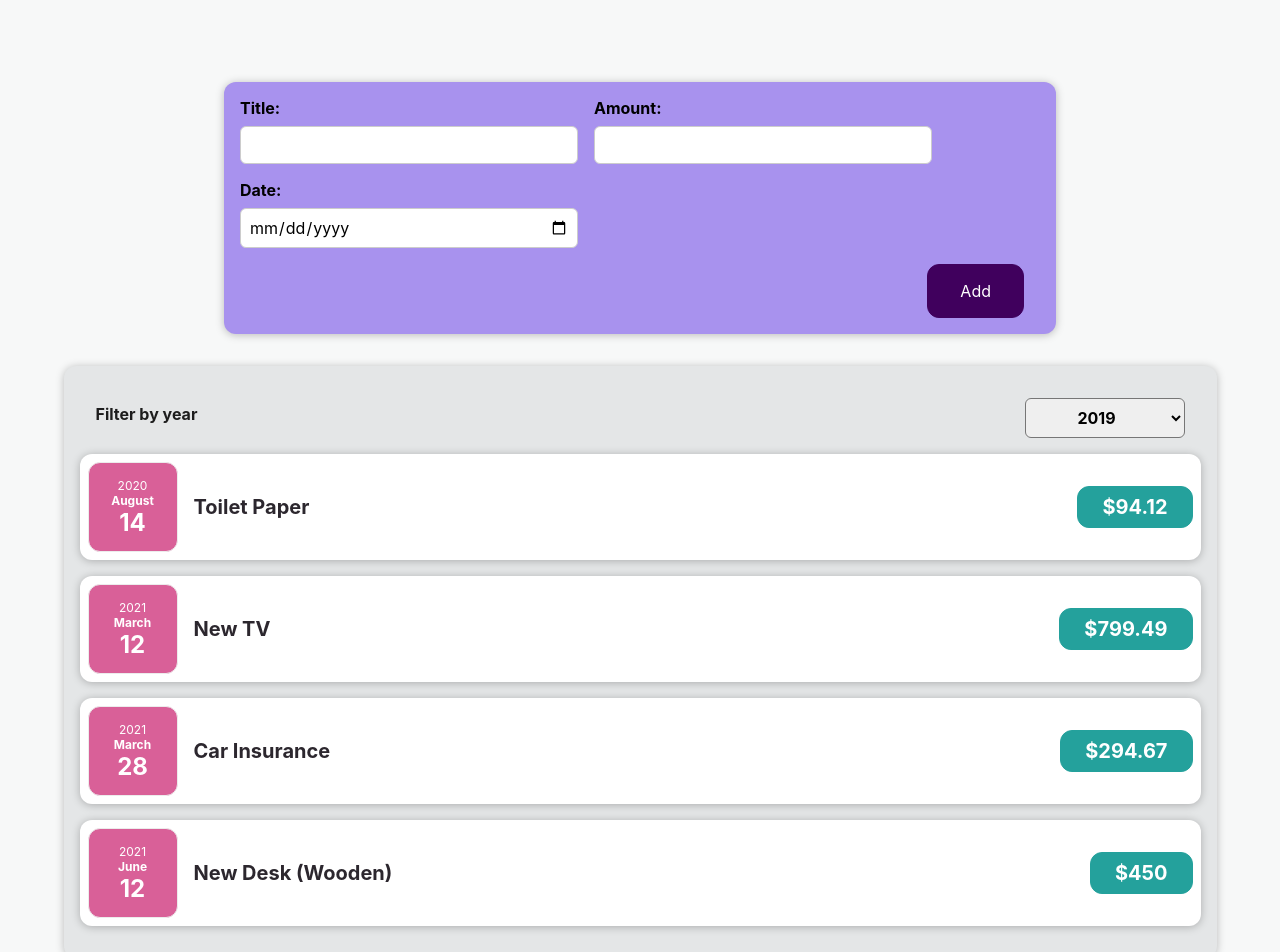
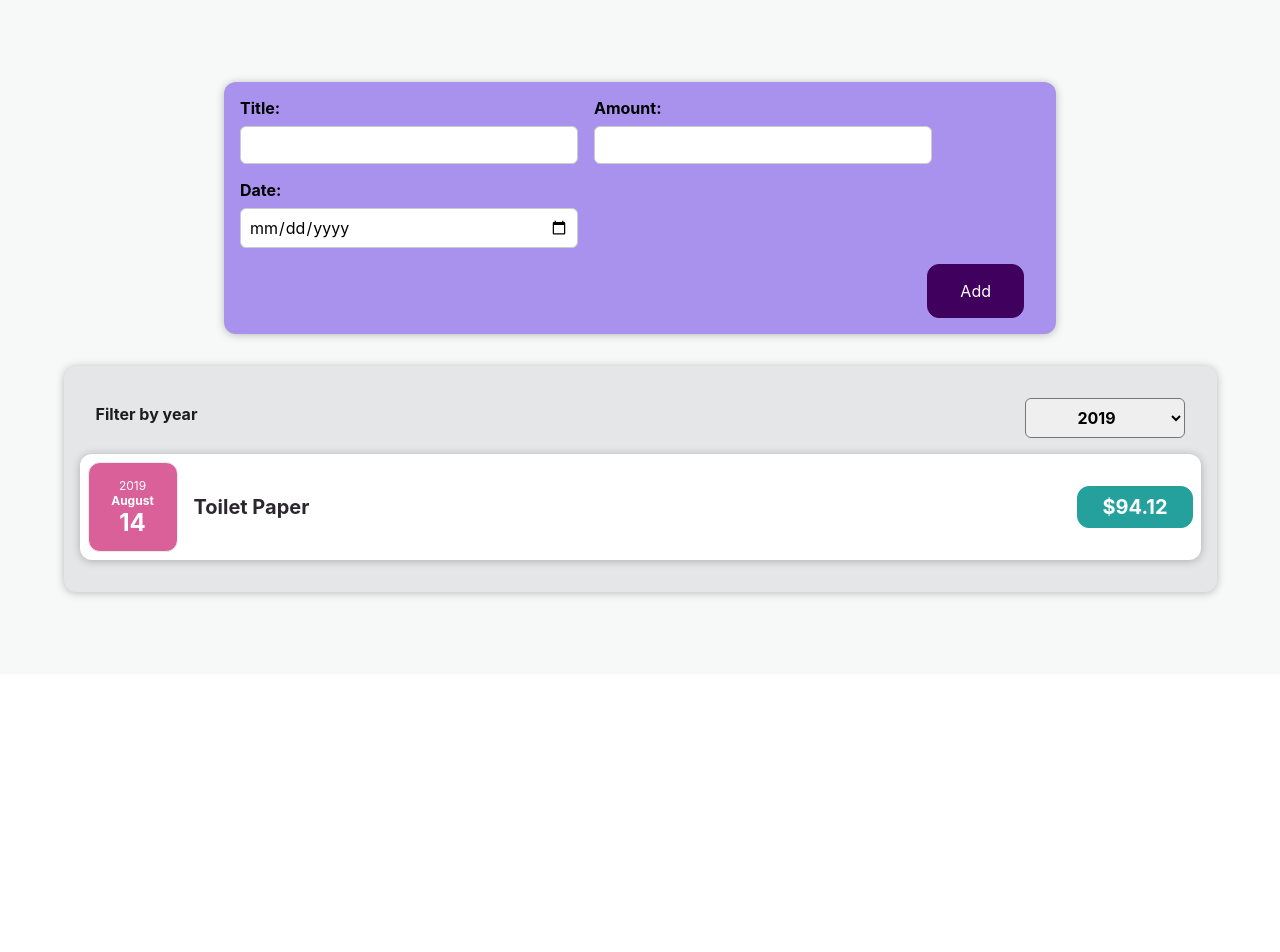
Before and after one commit to somayehmahjoob/expense-web-app, a React (Create React App) app: page / in a window 1280 px wide. Shown: the top 952 px of the page. After the commit the page ends 800 px from the top, so only its background shows below. Built offline with nearby package versions, Linux system fonts and the light colour scheme.

Commit message:
[ADD] Filter by year

```diff
--- a/src/App.js
+++ b/src/App.js
@@ -1,20 +1,20 @@
+import React, {useState} from 'react';
 import Expenses from './Components/Expenses/Expenses';
 import NewExpense from './Components/NewExpense/NewExpense';
 import './App.css';
 
-const App = () =>{
-  const expenses = [
+const DUMMY_EXPENSES = [
   {
     id: 'e1',
     title: 'Toilet Paper',
     amount: 94.12,
-      date: new Date(2020, 7, 14),
+    date: new Date(2019, 7, 14),
   },
   {
     id: 'e2',
     title: 'New TV',
     amount: 799.49,
-      date: new Date(2021, 2, 12)
+    date: new Date(2022, 2, 12)
   },
   {
     id: 'e3',
@@ -26,12 +26,16 @@
     id: 'e4',
     title: 'New Desk (Wooden)',
     amount: 450,
-      date: new Date(2021, 5, 12),
+    date: new Date(2020, 5, 12),
   },
 ];
+const App = () =>{
+  const [expenses,setExpenses]=useState(DUMMY_EXPENSES);
+
   const addExpenseHandler = (expense)=> {
-    console.log('in App');
-    console.log(expense);
+    setExpenses(prevExpenses => {
+      return [expense, ...prevExpenses]
+    })
   }
   return (
     <div className="App">
--- a/src/Components/Expenses/Expenses.js
+++ b/src/Components/Expenses/Expenses.js
@@ -6,34 +6,26 @@
 
 const Expenses = (props) =>{
   const[filteredYear, setFilteredYear]=useState('2019');
+
   const filterChangeHandler = (selectedYear) => {
     console.log('Expenses');
     setFilteredYear(selectedYear);
   }
+  const filteredExpenses = props.items.filter(expense => {
+    return expense.date.getFullYear().toString() === filteredYear
+  })
   return(
     <>
       <Card className='expenses'>
         <ExpensesFilter selected={filteredYear} onChangeFilter={filterChangeHandler} />
-        <ExpenseItem
-          title={props.items[0].title}
-          amount={props.items[0].amount}
-          date={props.items[0].date}
-        />
-        <ExpenseItem
-          title={props.items[1].title}
-          amount={props.items[1].amount}
-          date={props.items[1].date}
-        />
-        <ExpenseItem
-          title={props.items[2].title}
-          amount={props.items[2].amount}
-          date={props.items[2].date}
-        />
-        <ExpenseItem
-          title={props.items[3].title}
-          amount={props.items[3].amount}
-          date={props.items[3].date}
-        />
+        {filteredExpenses.map(expense =>
+          <ExpenseItem
+            key={expense.id}
+            title={expense.title}
+            amount={expense.amount}
+            date={expense.date}
+          />
+        )}
       </Card>
     </>
   );
```
Lines whose indentation alone changed are shown as unchanged.
